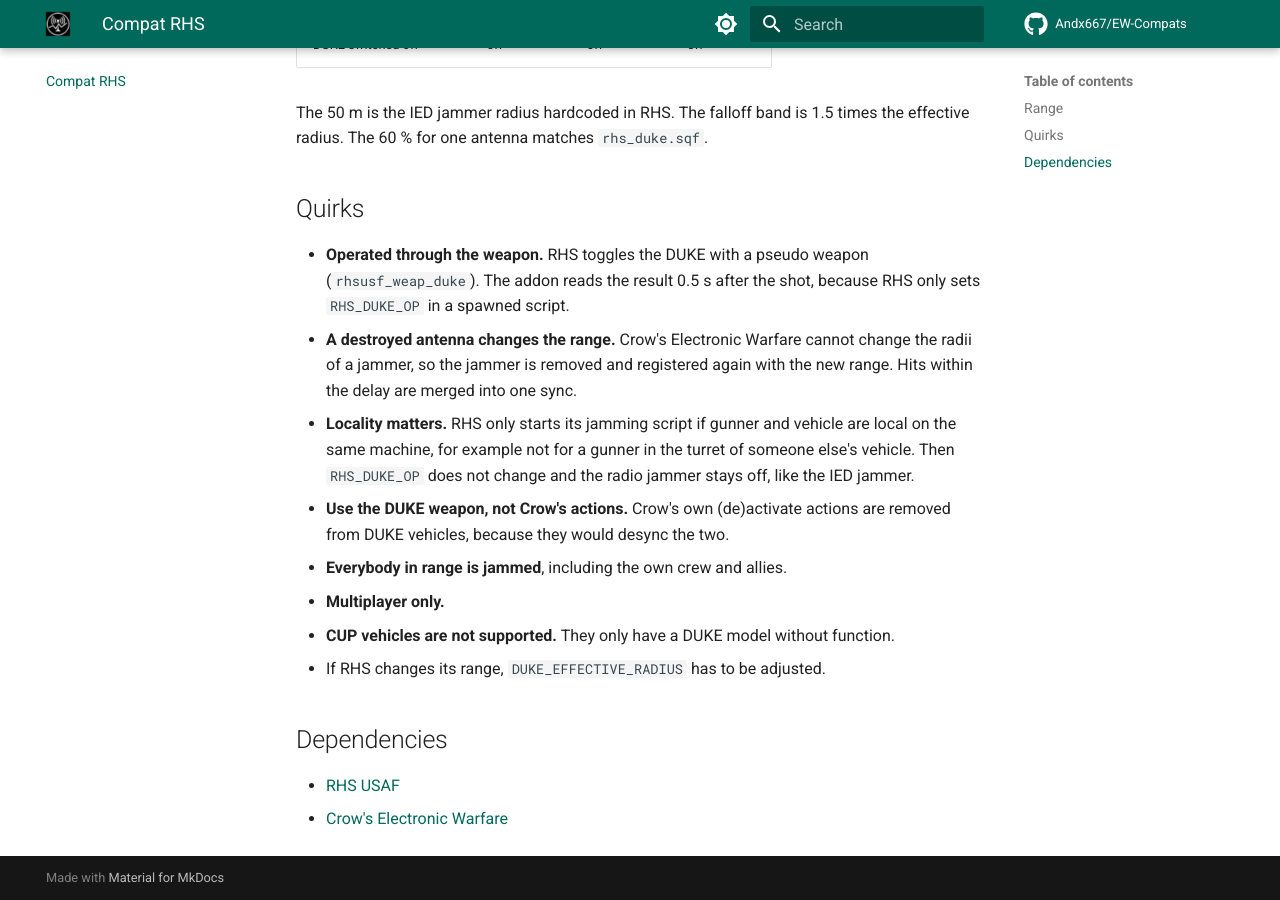
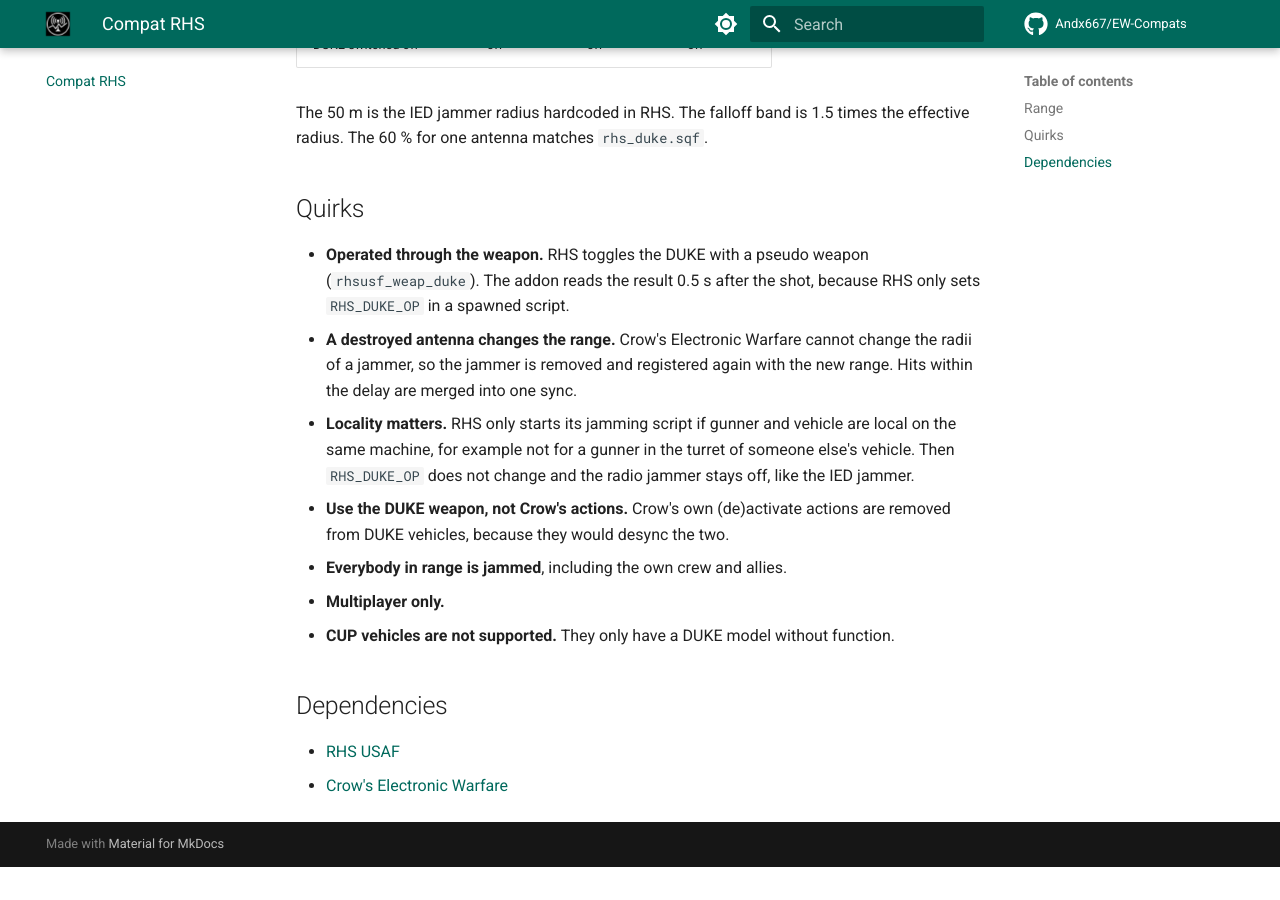
Before and after one commit to Andx667/EW-Compats, an MkDocs documentation site: the page built from docs/compat-rhs.md, in a window 1280 px wide and 900 px high, scrolled down 530 px. Built offline with MkDocs 1.6.1 and Material for MkDocs 9.7.7, drawn with Linux system fonts in a browser that asks for light colours; plug-ins that fetch from the network failed and are left out; comment, search, counter and statistics services are not loaded; after the commit the page ends 1397 px from its top, so only the background shows below that.

Commit message:
Drop range-change notes from docs
The keep-in-sync notes stay as comments in script_component.hpp.

Co-Authored-By: Claude Sonnet 5.5 <noreply@anthropic.com>

```diff
--- a/docs/compat-rhs.md
+++ b/docs/compat-rhs.md
@@ -22,7 +22,6 @@ The 50 m is the IED jammer radius hardcoded in RHS. The falloff band is 1.5 time
 - **Everybody in range is jammed**, including the own crew and allies.
 - **Multiplayer only.**
 - **CUP vehicles are not supported.** They only have a DUKE model without function.
-- If RHS changes its range, `DUKE_EFFECTIVE_RADIUS` has to be adjusted.
 
 ## Dependencies
 
```
Also changed, not shown: docs/compat-bwa3.md (+0 -1 lines).
